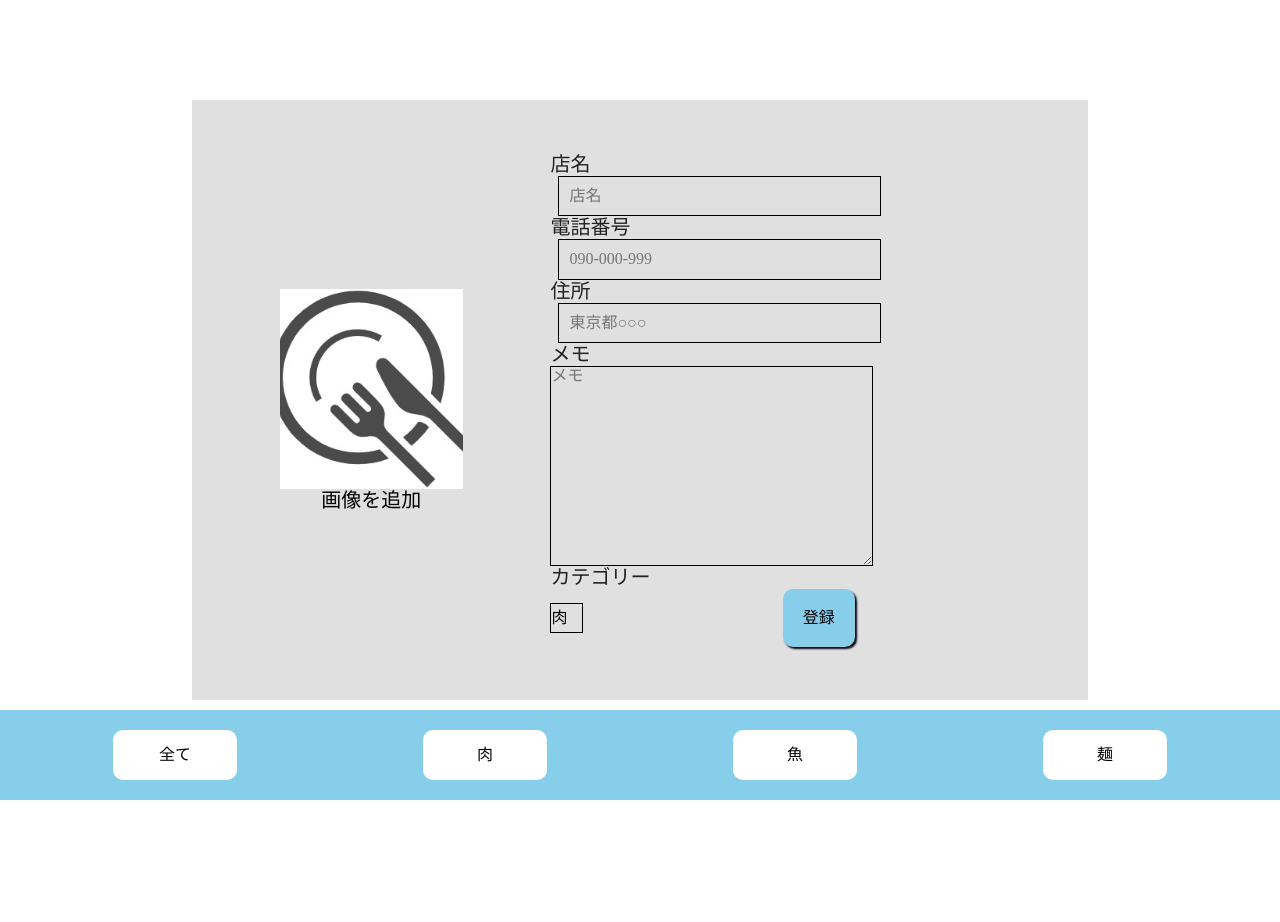
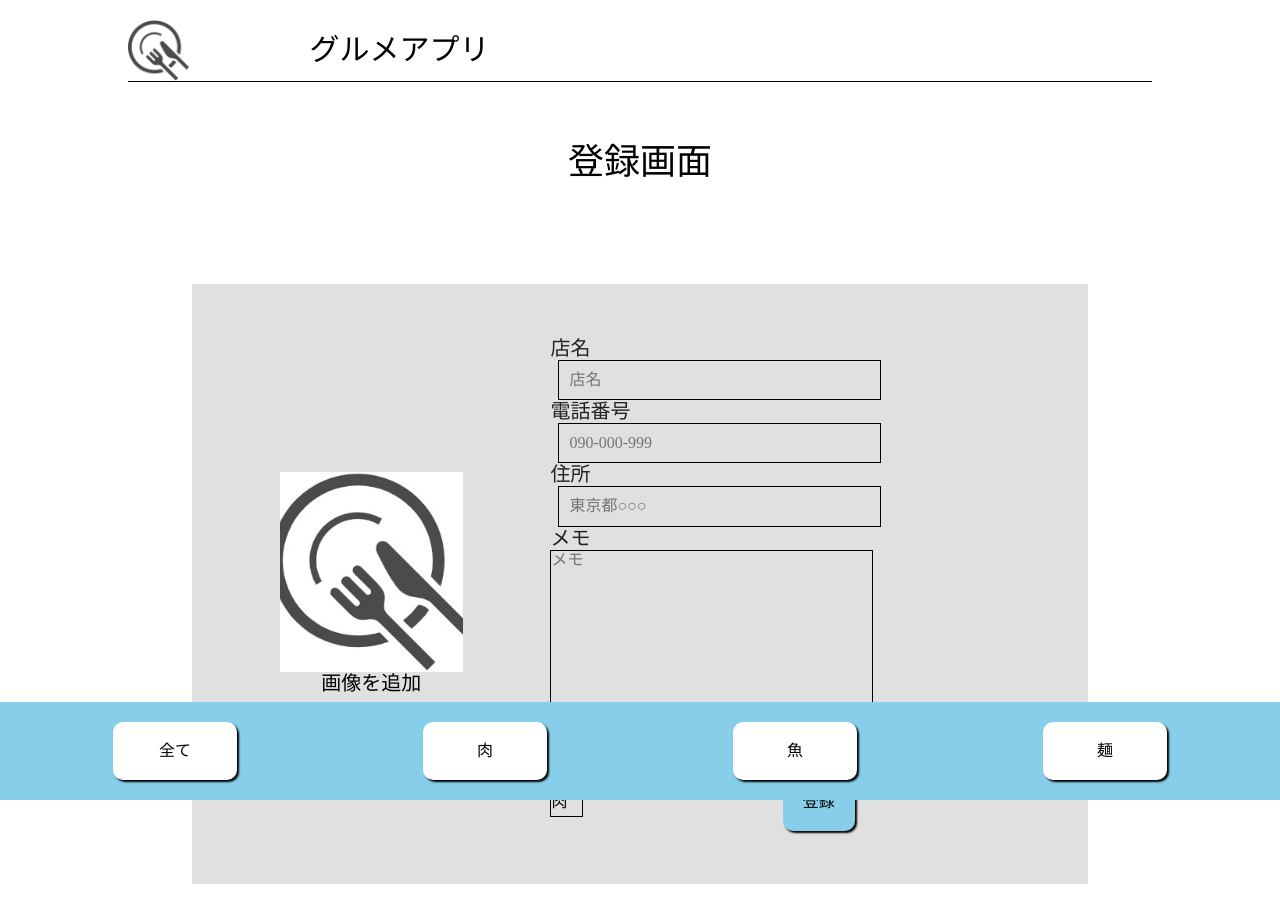
Before and after one commit to fiftie/gourmet, a React (Create React App) app: page / in a window 1280 px wide. Shown: the top 922 px of the page. Before the commit the page ends 800 px from the top, so only its background shows below. Built offline with nearby package versions, Linux system fonts and the light colour scheme.

Commit message:
登録画面作成

```diff
--- a/src/App.js
+++ b/src/App.js
@@ -1,17 +1,14 @@
 import React from "react";
-import { RegistrationBtn } from "./atom/btn/RegistrationBtn";
-import { MemoInput } from "./molecule /input/MemoInput";
-import { NameInpiut } from "./molecule /input/NameInpiut";
-import { Select } from "./molecule /input/Select";
-import { Test } from "./molecule /Test";
-import { Top } from "./templates/top/Top";
 import "./style.css";
+import { TopPage } from "./pages/TopPage";
+import { Router } from "react-router";
 
 
 export const App = () => {
   return(
     <>
-    <Top />
+      {/* <Router /> */}
+      <TopPage />
     </>
   )
 }
--- /dev/null
+++ b/src/atom/btn/FooterBtn.jsx
@@ -0,0 +1,15 @@
+import styled from "styled-components";
+import { BaseBtn } from "./BaseBtn";
+
+export const FooterBtn = (props) => {
+  const { children } = props;
+  return(
+    <SFooterBtn onClick={() => alert() }>{children}</SFooterBtn>
+  );
+};
+
+const SFooterBtn = styled(BaseBtn)`
+  background-color:#fff;
+  width: 10%;
+  text-align: center;
+`
--- a/src/atom/btn/RegistrationBtn.jsx
+++ b/src/atom/btn/RegistrationBtn.jsx
@@ -4,7 +4,7 @@ import { BaseBtn } from "./BaseBtn";
 export const RegistrationBtn = (props) => {
   const { children } = props;
   return(
-    <SregistrationBtn>{children}</SregistrationBtn>
+    <SregistrationBtn onClick={() => alert() }>{children}</SregistrationBtn>
   );
 };
 
--- a/src/organism/Footer.jsx
+++ b/src/organism/Footer.jsx
@@ -1,14 +1,15 @@
 import React from 'react'
 import styled from "styled-components";
+import { FooterBtn } from '../atom/btn/FooterBtn';
 
 export const Footer = () => {
   return (
    <>
     <SFooter>
-      <SLink href="">全て</SLink>
-      <SLink href="">肉</SLink>
-      <SLink href="">魚</SLink>
-      <SLink href="">麺</SLink>
+      <FooterBtn>全て</FooterBtn>
+      <FooterBtn>肉</FooterBtn>
+      <FooterBtn>魚</FooterBtn>
+      <FooterBtn>麺</FooterBtn>
     </SFooter>
    </>
   )
@@ -23,11 +24,3 @@ const SFooter = styled.footer`
   background-color: skyblue;
   width:100%;
 `
-
-const SLink = styled.a`
-  padding: 16px;
-  width:10%;
-  background-color: #fff;
-  text-align: center;
-  border-radius:10px;
-`
--- a/src/organism/Header.jsx
+++ b/src/organism/Header.jsx
@@ -1,9 +1,34 @@
 import React from 'react'
+import styled from 'styled-components';
+import testimg from "../image/Gourmet.jpeg";
 
 export const Header = () => {
   return (
    <>
-
+    <SHeader>
+      <SLogo src={testimg} />
+      <SH1>グルメアプリ</SH1>
+    </SHeader>
    </>
   )
 }
+
+const SLogo = styled.img`
+  display: block;
+  width:6%;
+  height:auto;
+  object-fit: cover;
+`
+
+const SHeader = styled.header`
+  margin: 20px auto;
+  display: flex;
+  align-items: center;
+  width: 80%;
+  border-bottom: 1px solid black;
+`
+
+const SH1 = styled.h1`
+  margin-left: 120px;
+  font-size: 30px;
+`
--- /dev/null
+++ b/src/pages/TopPage.jsx
@@ -0,0 +1,23 @@
+import React from 'react'
+import styled from "styled-components";
+import { Footer } from "../organism/Footer";
+import { Header } from '../organism/Header';
+import { Top } from '../templates/top/Top';
+
+
+export const TopPage = () => {
+  return (
+    <>
+      <Header />
+      <STtile>登録画面</STtile>
+      <Top />
+      <Footer />
+    </>
+  )
+}
+
+const STtile = styled.h2`
+  margin-top:60px;
+  font-size: 36px;
+  text-align:center;
+`
--- a/src/templates/top/Top.jsx
+++ b/src/templates/top/Top.jsx
@@ -4,7 +4,6 @@ import { MemoInput } from "../../molecule /input/MemoInput";
 import { NameInpiut } from "../../molecule /input/NameInpiut";
 import { Select } from "../../molecule /input/Select";
 import { Test } from "../../molecule /Test";
-import { Footer } from "../../organism/Footer";
 
 
 export const Top = () => {
@@ -21,7 +20,7 @@ export const Top = () => {
         <RegistrationBtn>登録</RegistrationBtn>
       </SWaku>
     </SSection>
-    <Footer />
+
     </>
   )
 }
```
Also changed, not shown: src/pages/AllPage.jsx (added, +15 -0 lines), src/router/Router.jsx (added, +19 -0 lines).
